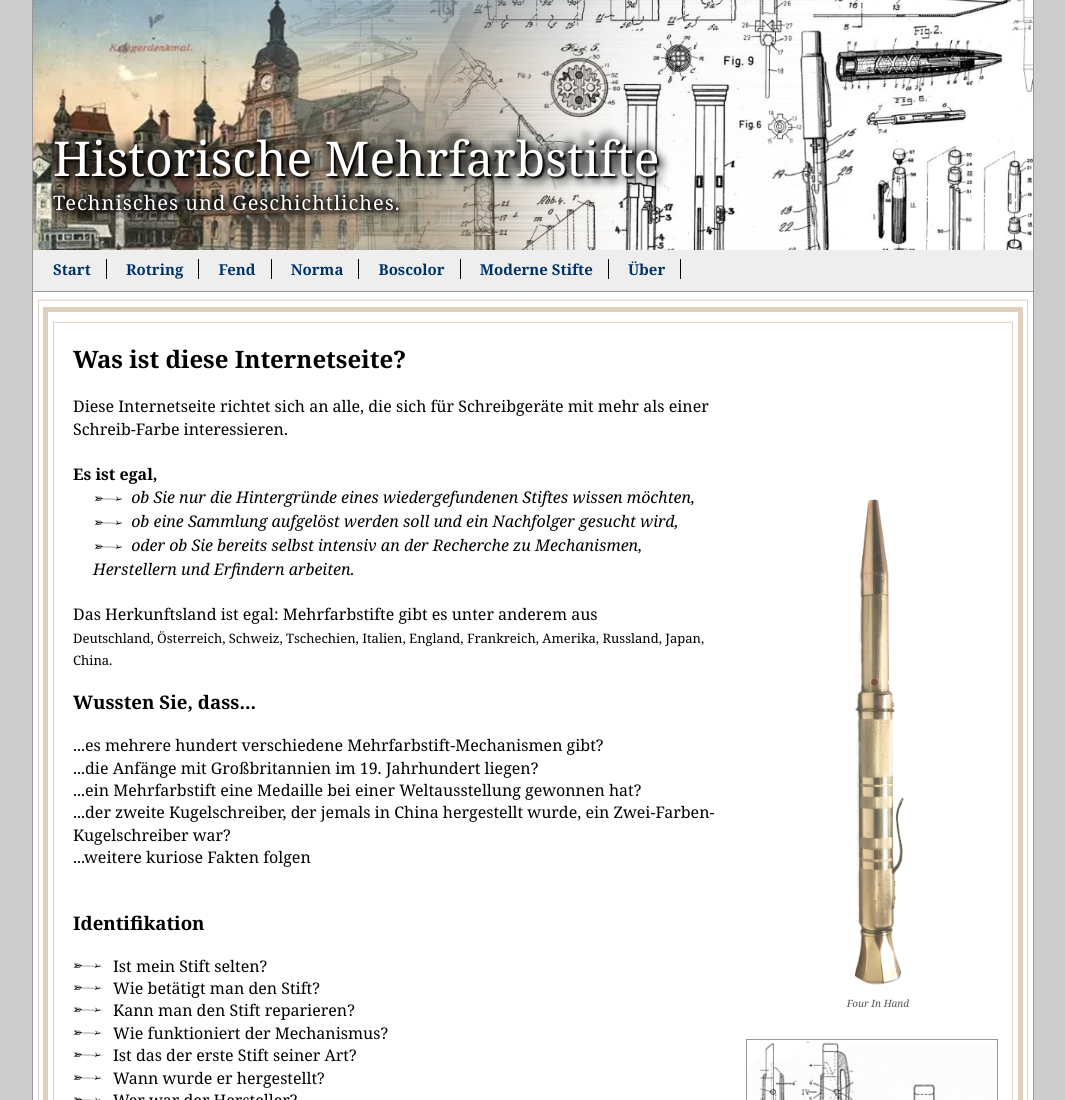
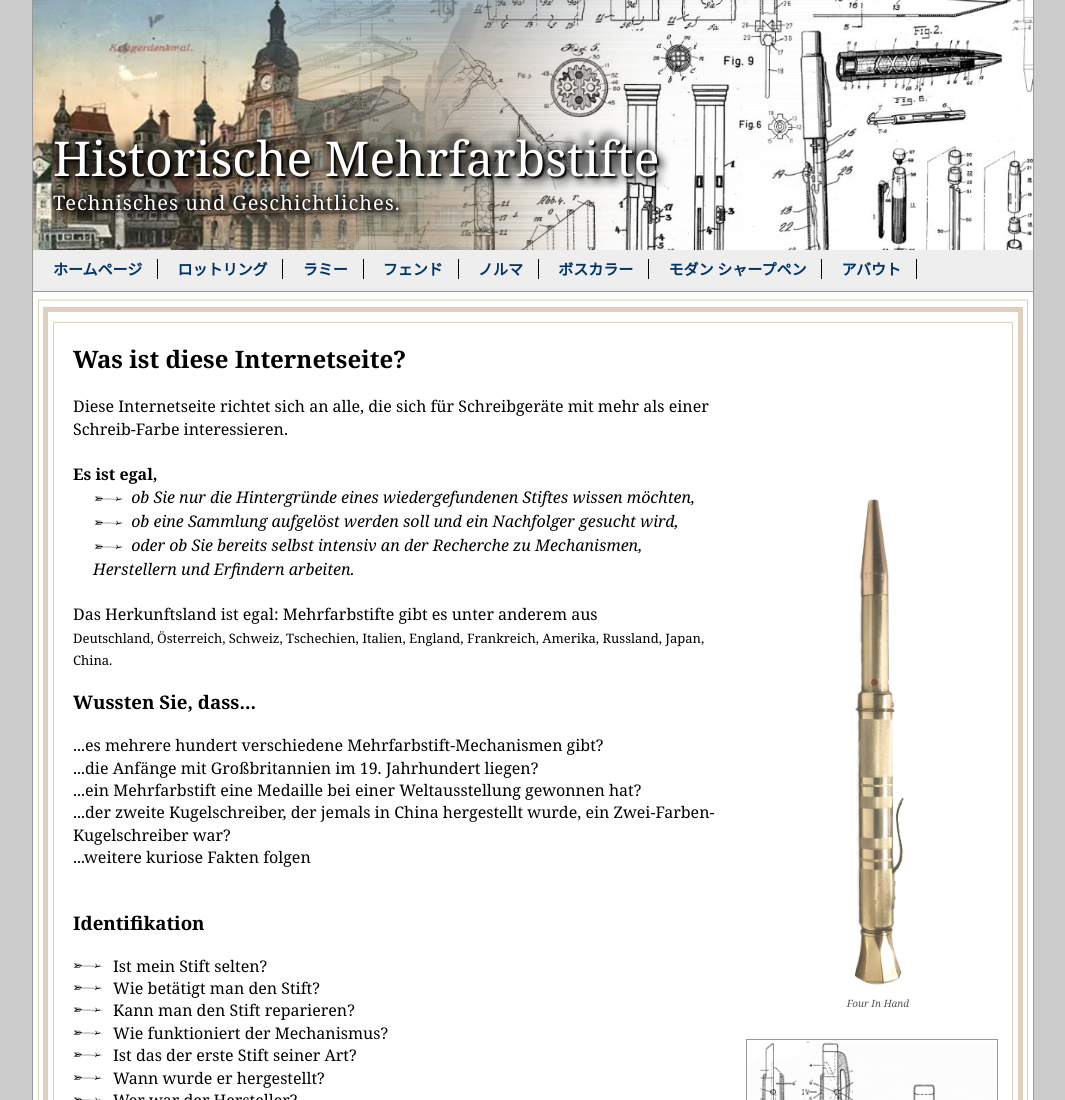
Before and after one commit to wechselstift/mehrfarbstiftjapanisch, a plain HTML site: page über.html in a window 1280 px wide. Shown: the top 1100 px of the page, without its empty margins (107-1172 px from the left). Drawn offline with Linux system fonts and the light colour scheme.

Commit message:
Update über.html

```diff
--- a/über.html
+++ b/über.html
@@ -20,15 +20,16 @@
 		<img src="images/banner.png" alt="Banner">
 	</div>
 
-    <div id="navigation">
-        <a id="navitem" href="index.html">Start</a>
-		<a id="navitem" href="rotring.html">Rotring</a>
-        <a id="navitem" href="fend.html">Fend</a>
-		<a id="navitem" href="norma.html">Norma</a>
-		<a id="navitem" href="bossert.html">Boscolor</a>
-		<a id="navitem" href="modern.html">Moderne Stifte</a>
-		<a id="navitem" href="über.html">Über</a>
-    </div>
+		<div id="navigation">
+			<a id="navitem" href="index.html">ホームページ</a>
+			<a id="navitem" href="rotring.html">ロットリング</a>
+			<a id="navitem" href="lamy.html">ラミー</a>
+			<a id="navitem" href="fend.html">フェンド</a>
+			<a id="navitem" href="norma.html">ノルマ</a>
+			<a id="navitem" href="bossert.html">ボスカラー</a>
+			<a id="navitem" href="modern.html">モダン シャープペン</a>
+			<a id="navitem" href="über.html">アバウト</a>
+		</div>
 
     <div id="main">
 		<div class="frame largest"></div>
```
